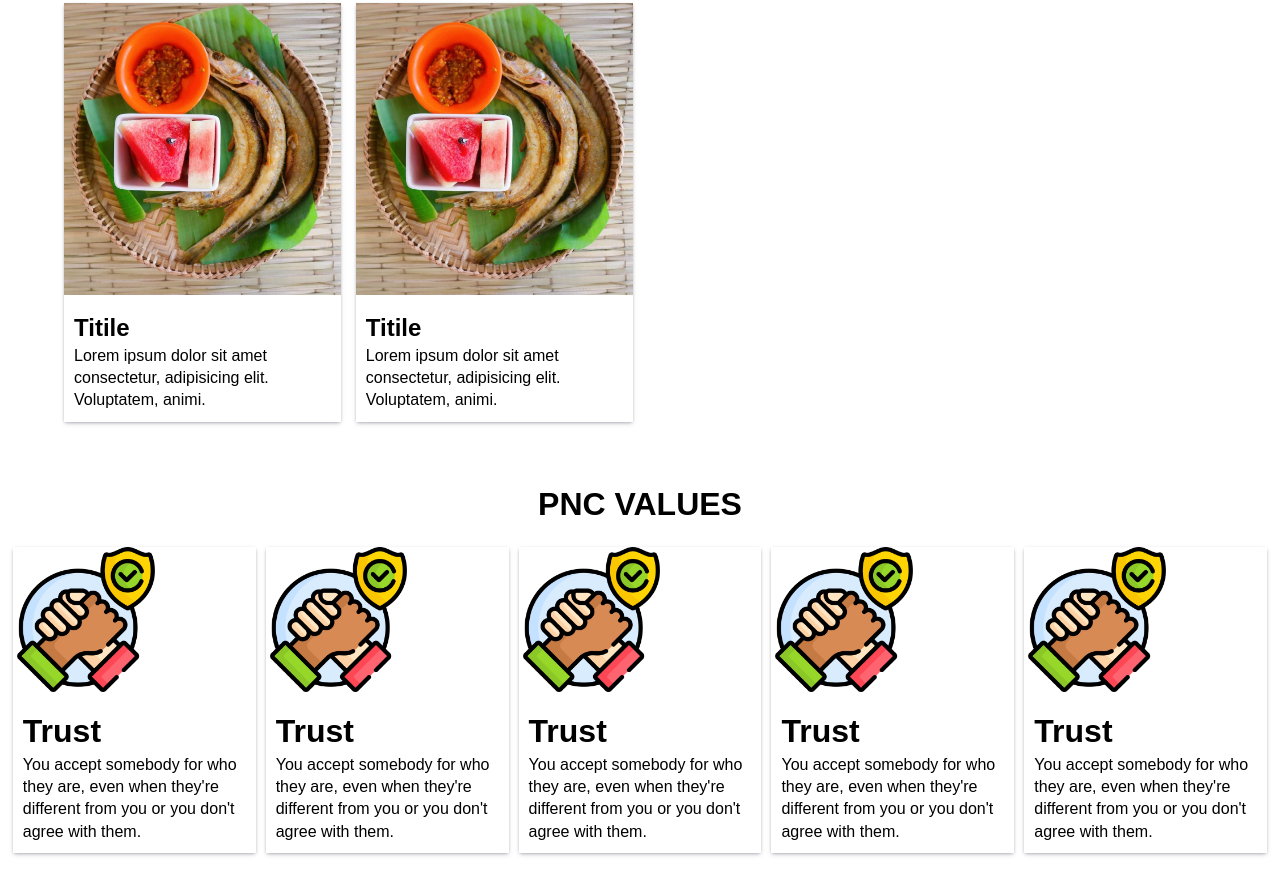
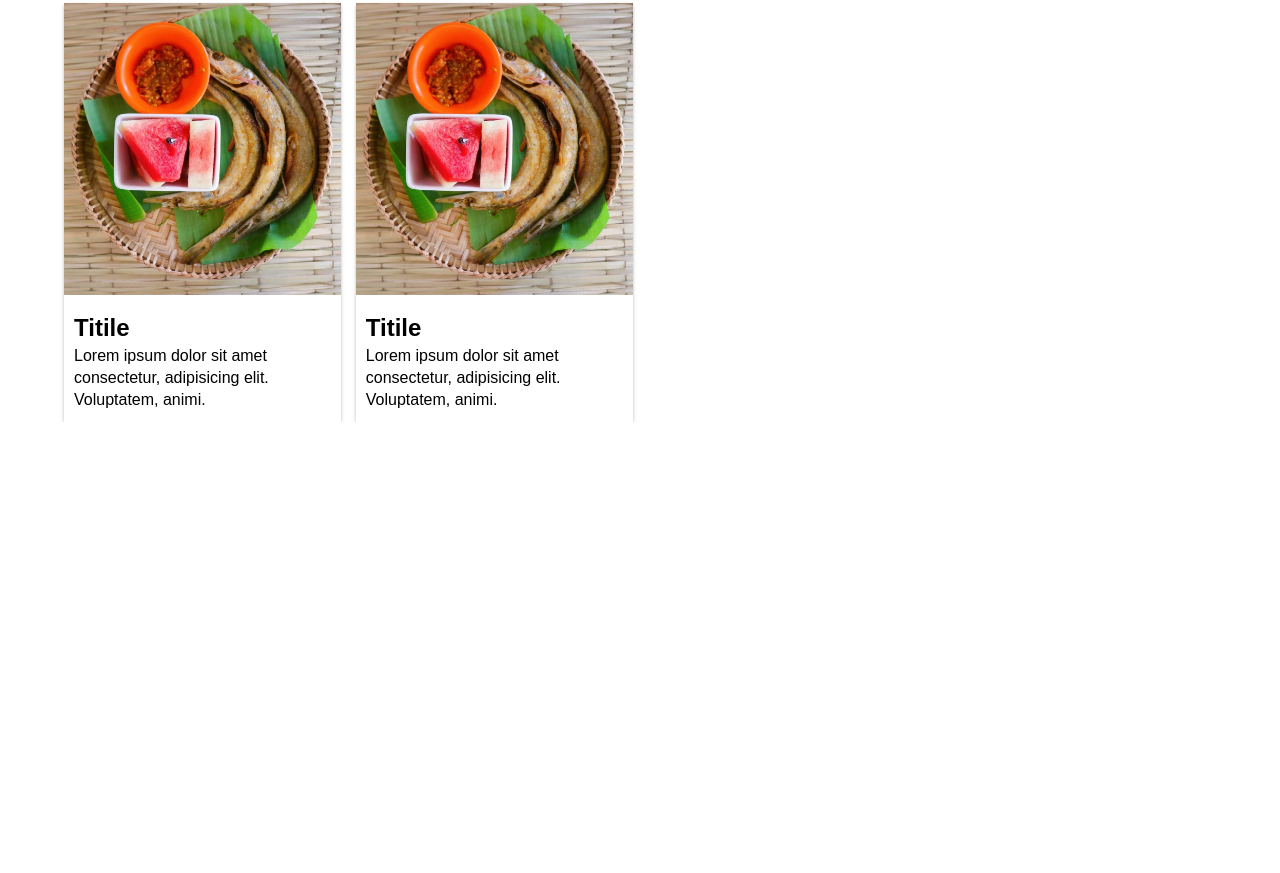
Before and after one commit to radytrainer/netlify-hosting-demo, a plain HTML site: page index.html in a window 1280 px wide. Shown: the part 560-1433 px from the top of the page. After the commit the page ends 982 px from the top, so only its background shows below. Drawn offline with Linux system fonts and the light colour scheme.

Commit message:
delete value section

```diff
--- a/index.html
+++ b/index.html
@@ -119,55 +119,6 @@
             </div>
         </div>
    </div>
-   <div class="pnc-value">
-    <div class="title">
-        <h1>PNC Values</h1>
-    </div>
-    <div class="card">
-        <div class="card-body">
-            <img src="values/trust.png" alt="">
-        </div>
-        <div class="card-footer">
-            <h1>Trust</h1>
-            <p>You accept somebody for who they are, even when they're different from you or you don't agree with them.</p>
-        </div>
-    </div>
-    <div class="card">
-        <div class="card-body">
-            <img src="values/trust.png" alt="">
-        </div>
-        <div class="card-footer">
-            <h1>Trust</h1>
-            <p>You accept somebody for who they are, even when they're different from you or you don't agree with them.</p>
-        </div>
-    </div>
-    <div class="card">
-        <div class="card-body">
-            <img src="values/trust.png" alt="">
-        </div>
-        <div class="card-footer">
-            <h1>Trust</h1>
-            <p>You accept somebody for who they are, even when they're different from you or you don't agree with them.</p>
-        </div>
-    </div>
-    <div class="card">
-        <div class="card-body">
-            <img src="values/trust.png" alt="">
-        </div>
-        <div class="card-footer">
-            <h1>Trust</h1>
-            <p>You accept somebody for who they are, even when they're different from you or you don't agree with them.</p>
-        </div>
-    </div>
-    <div class="card">
-        <div class="card-body">
-            <img src="values/trust.png" alt="">
-        </div>
-        <div class="card-footer">
-            <h1>Trust</h1>
-            <p>You accept somebody for who they are, even when they're different from you or you don't agree with them.</p>
-        </div>
-    </div>
-   </div>
+
 </body>
 </html>
```
